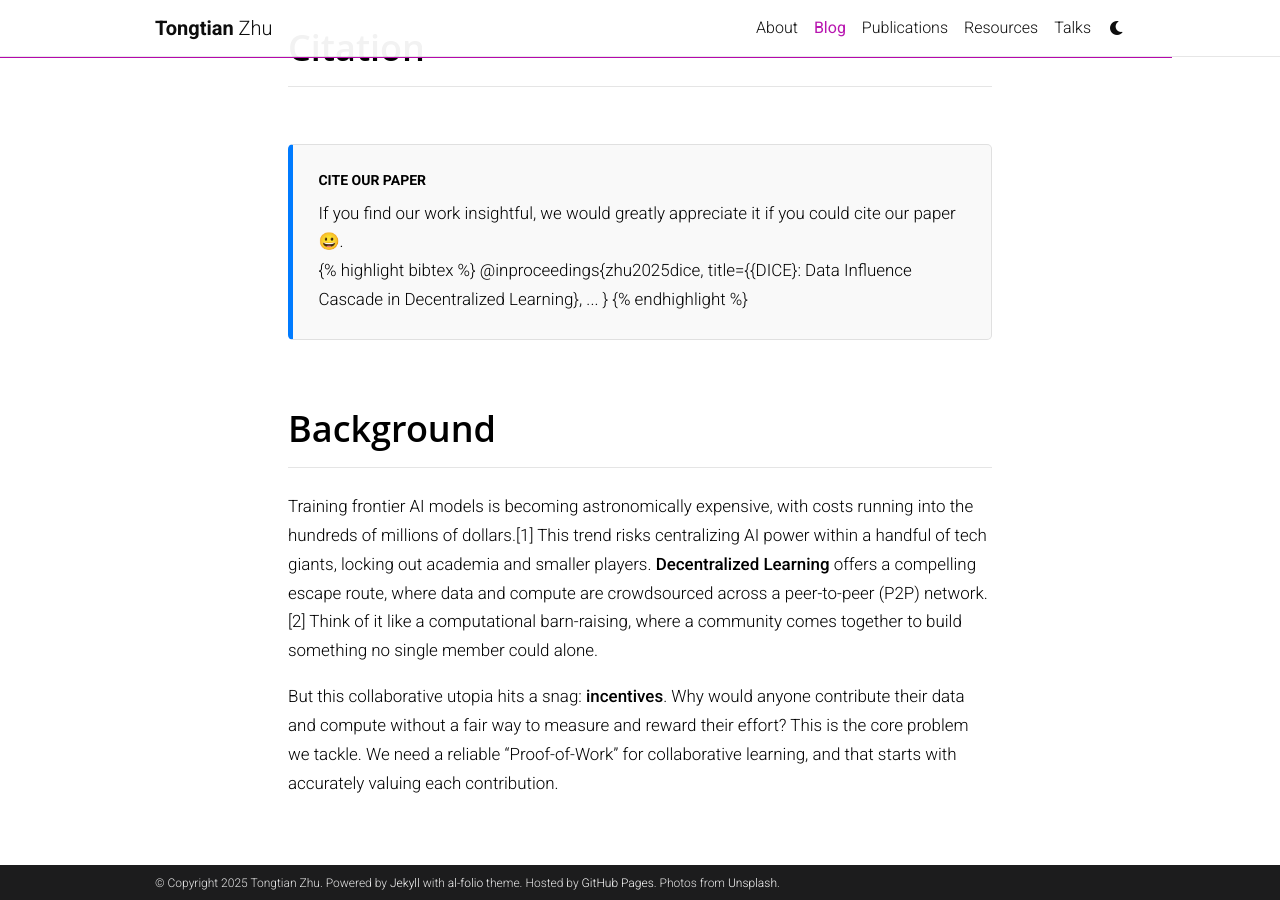
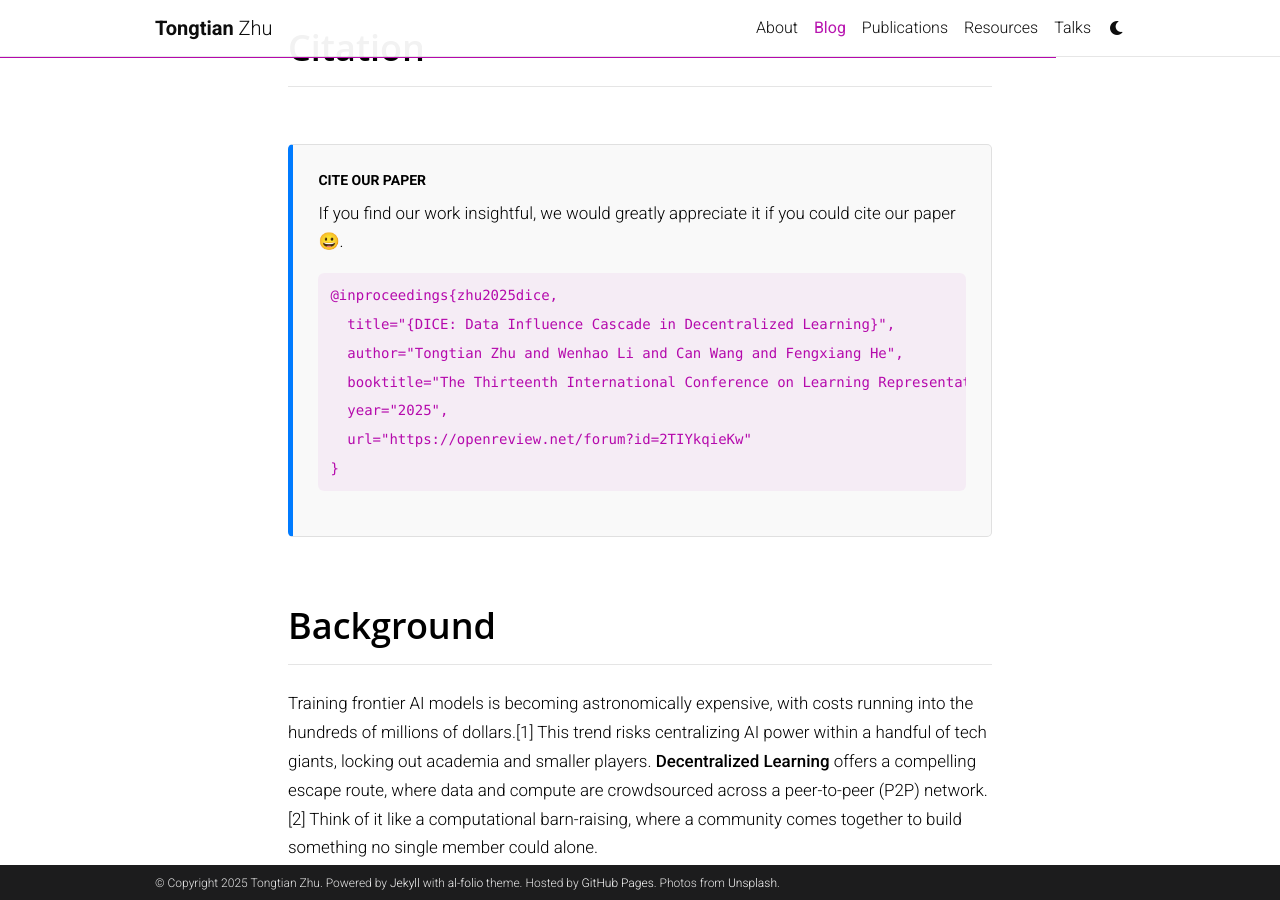
Before and after one commit to Raiden-Zhu/Raiden-Zhu.github.io, a Jekyll site: the page built from _posts/2025-03-15-DICE.md, in a window 1280 px wide and 900 px high, scrolled down 1646 px. Built offline with Jekyll 4.4.1, drawn with Linux system fonts in a browser that asks for light colours; comment, search, counter and statistics services are not loaded; a style sheet for code colours, icons or effects is not loaded.

Commit message:
Update 2025-03-15-DICE.md

```diff
--- a/_posts/2025-03-15-DICE.md
+++ b/_posts/2025-03-15-DICE.md
@@ -134,14 +134,15 @@ For the cases when $$ \rho = 0 $$ and $$ \rho = 1 $$, the relevant product expre
 <div class="custom-box">
   <h4>Cite Our Paper</h4>
   <p>If you find our work insightful, we would greatly appreciate it if you could cite our paper 😀.</p>
-  {% raw %}
-  {% highlight bibtex %}
+{% highlight bibtex %}
 @inproceedings{zhu2025dice,
-  title={{DICE}: Data Influence Cascade in Decentralized Learning},
-  ...
+  title="{DICE: Data Influence Cascade in Decentralized Learning}",
+  author="Tongtian Zhu and Wenhao Li and Can Wang and Fengxiang He",
+  booktitle="The Thirteenth International Conference on Learning Representations",
+  year="2025",
+  url="https://openreview.net/forum?id=2TIYkqieKw"
 }
-  {% endhighlight %}
-  {% endraw %}
+{% endhighlight %}
 </div>
 
 
```
